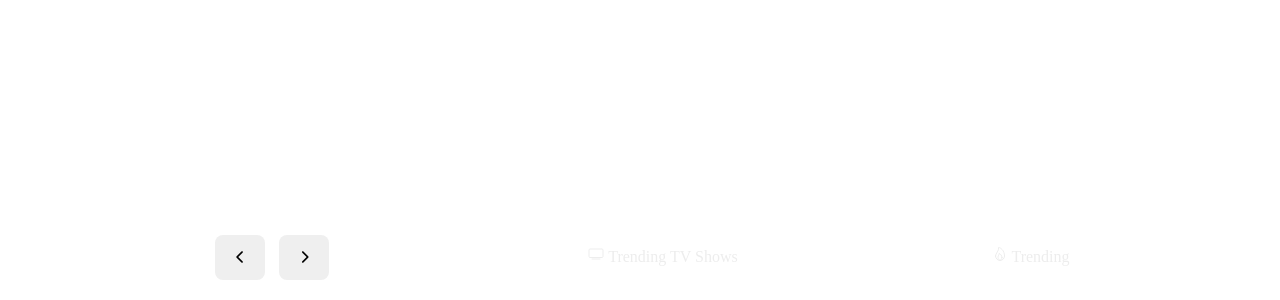
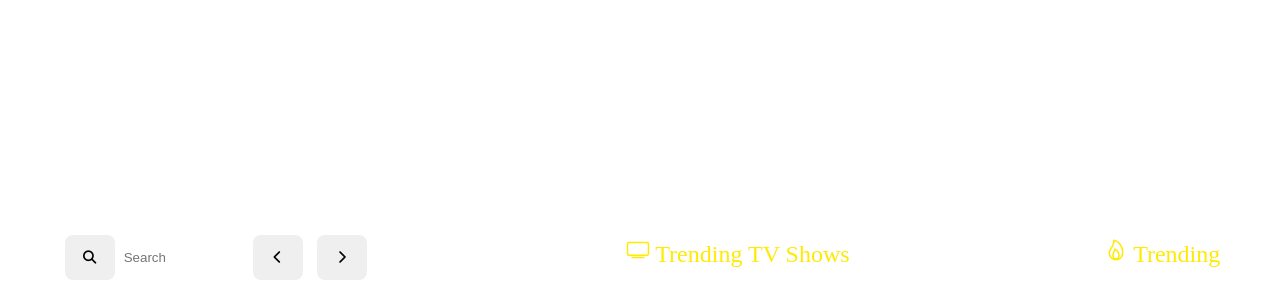
Before and after one commit to danielbaires55/movieApp, a website: page index.html in a window 1280 px wide. Shown: the part 500-800 px from the top of the page. Drawn offline with nearby package versions, Linux system fonts and the light colour scheme; no server answers.

Commit message:
search button

```diff
--- a/index.css
+++ b/index.css
@@ -142,14 +142,24 @@
     color: #fff;
 }
 
+.button input{
+    width: 120px;
+    height: 45px;
+    border-radius: 8px;
+    border: none;
+    cursor: text;
+    transition: 0.3s;
+}
+
 a{
     text-decoration: none;
-    color: #ededed;
+    color: #ffea00;
     z-index: 9999;
     position: relative;
     border: none;
     background: transparent;
     margin-left: 250px;
+    font-size: x-large;
     cursor: pointer;
 }
 
--- a/index.html
+++ b/index.html
@@ -18,6 +18,8 @@
 <body>
     <div class="container">
         <div class="button">
+            <button id="search-button"><i class="fas fa-search"></i></button>
+            <input type="text" id="search-input" placeholder="Search">
             <button class="prev"><i class="fas fa-chevron-left"></i></button>
             <button class="next"><i class="fas fa-chevron-right"></i></button>
             <a href="./trendingTV.html"><ion-icon name="tv-outline"></ion-icon> Trending TV Shows</a>
--- a/js/dom-manipulator/createList.js
+++ b/js/dom-manipulator/createList.js
@@ -7,6 +7,11 @@
 export const createTrendingMoviesList = (movies) => {
 
     const cardContainer = document.querySelector(".container");
+
+    const  searchInput = document.querySelector(".search-input");
+
+    const searchButton = document.querySelector(".search-button");
+
 
     // Slide
     const slide = document.createElement("div");
--- a/js/scripts.js
+++ b/js/scripts.js
@@ -23,5 +23,5 @@ document.addEventListener("DOMContentLoaded", () => {
             slide.appendChild(firstItem);
         }, interval);
     }
-    autoChangeSlide(8000);
+    //autoChangeSlide(8000);
 });
```
